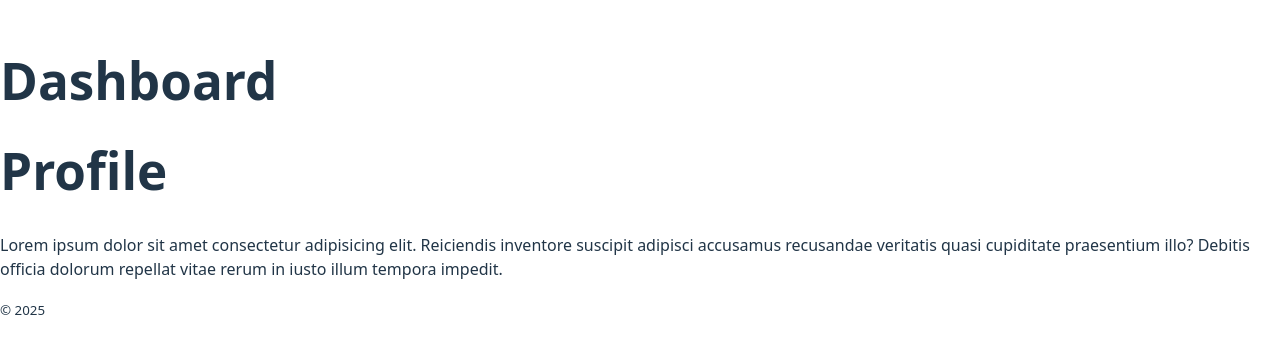
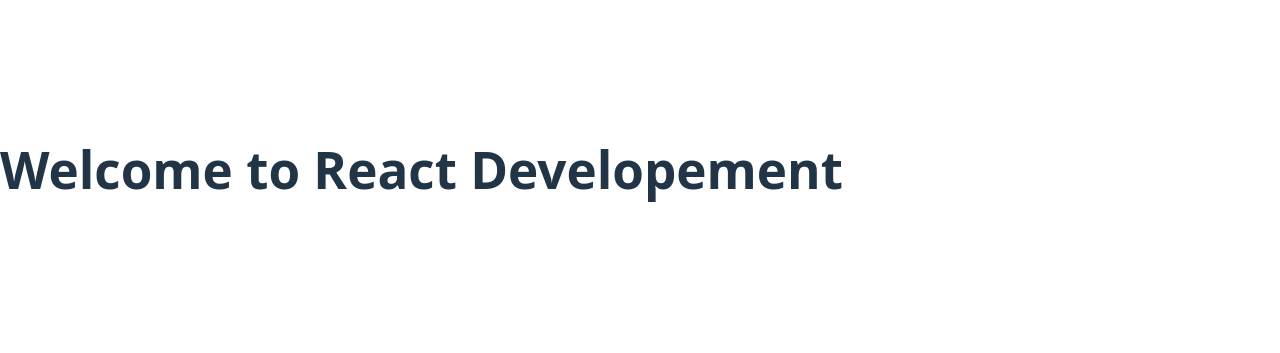
Before and after one commit to abdullah97-pro/React-Project-Tutorial, a React (Vite) app: page / in a window 1280 px wide. Shown: the part 231-584 px from the top of the page. Built offline with nearby package versions, Linux system fonts and the light colour scheme.

Commit message:
Functional Component

```diff
--- a/src/App.jsx
+++ b/src/App.jsx
@@ -1,53 +1,64 @@
+import Welcome from "./components/Welcome";
 
-import Header from "./components/Header";
-import Footer from "./components/Footer";
-import Loginform from './components/LoginForm'
-
-function PageLayout({header,content,footer}) {
+function App() {
   return (
     <>
-      <header>{header}</header>
-      <main>{content}</main>
-      <footer>{footer}</footer>
+      <Welcome />
     </>
   );
 }
 
-function Card({title, children}) {
-  return (
-    <div className="card">
-      <h1>{title}</h1>
-      {children}
-    </div>
-  );
-}
-
-function App() {
-  return (
-    <>
-      {/* <Header /> */}
-
-      {/* <Card title={"Profile"}>
-      <p>
-        Lorem ipsum dolor sit amet consectetur adipisicing elit. Reiciendis inventore suscipit adipisci accusamus recusandae veritatis quasi cupiditate praesentium illo? Debitis officia dolorum repellat vitae rerum in iusto illum tempora impedit.
-      </p>
-      </Card> */}
 
 
-      {/* <Footer /> */}
+// import Header from "./components/Header";
+// import Footer from "./components/Footer";
+// import Loginform from './components/LoginForm'
 
-      <PageLayout
-      header={<h1>Dashboard</h1>}
-      content={<Card title={"Profile"}>
-      <p>
-        Lorem ipsum dolor sit amet consectetur adipisicing elit. Reiciendis inventore suscipit adipisci accusamus recusandae veritatis quasi cupiditate praesentium illo? Debitis officia dolorum repellat vitae rerum in iusto illum tempora impedit.
-      </p>
-      </Card>}
-      footer={<small>&copy; 2025</small>}></PageLayout>
+// function PageLayout({header,content,footer}) {
+//   return (
+//     <>
+//       <header>{header}</header>
+//       <main>{content}</main>
+//       <footer>{footer}</footer>
+//     </>
+//   );
+// }
 
-    </>
-  );
-}
+// function Card({title, children}) {
+//   return (
+//     <div className="card">
+//       <h1>{title}</h1>
+//       {children}
+//     </div>
+//   );
+// }
+
+// function App() {
+//   return (
+//     <>
+//       {/* <Header /> */}
+
+//       {/* <Card title={"Profile"}>
+//       <p>
+//         Lorem ipsum dolor sit amet consectetur adipisicing elit. Reiciendis inventore suscipit adipisci accusamus recusandae veritatis quasi cupiditate praesentium illo? Debitis officia dolorum repellat vitae rerum in iusto illum tempora impedit.
+//       </p>
+//       </Card> */}
+
+
+//       {/* <Footer /> */}
+
+//       <PageLayout
+//       header={<h1>Dashboard</h1>}
+//       content={<Card title={"Profile"}>
+//       <p>
+//         Lorem ipsum dolor sit amet consectetur adipisicing elit. Reiciendis inventore suscipit adipisci accusamus recusandae veritatis quasi cupiditate praesentium illo? Debitis officia dolorum repellat vitae rerum in iusto illum tempora impedit.
+//       </p>
+//       </Card>}
+//       footer={<small>&copy; 2025</small>}></PageLayout>
+
+//     </>
+//   );
+// }
 
 
 // import { useState } from 'react';
--- /dev/null
+++ b/src/components/Welcome.jsx
@@ -0,0 +1,7 @@
+function Welcome() {
+    return (
+        <h1>Welcome to React Developement</h1>
+    );
+}
+
+export default Welcome;
```
